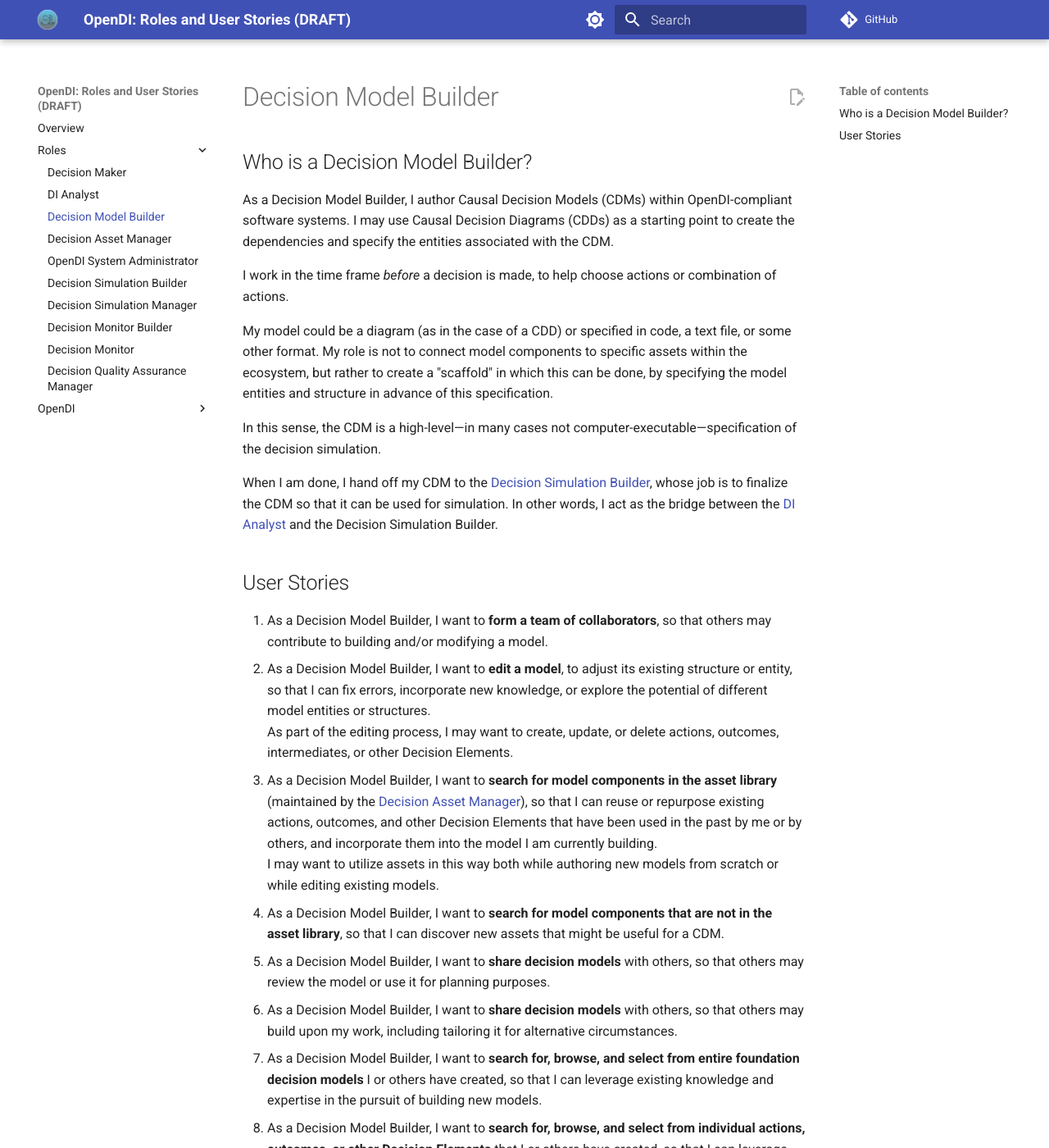
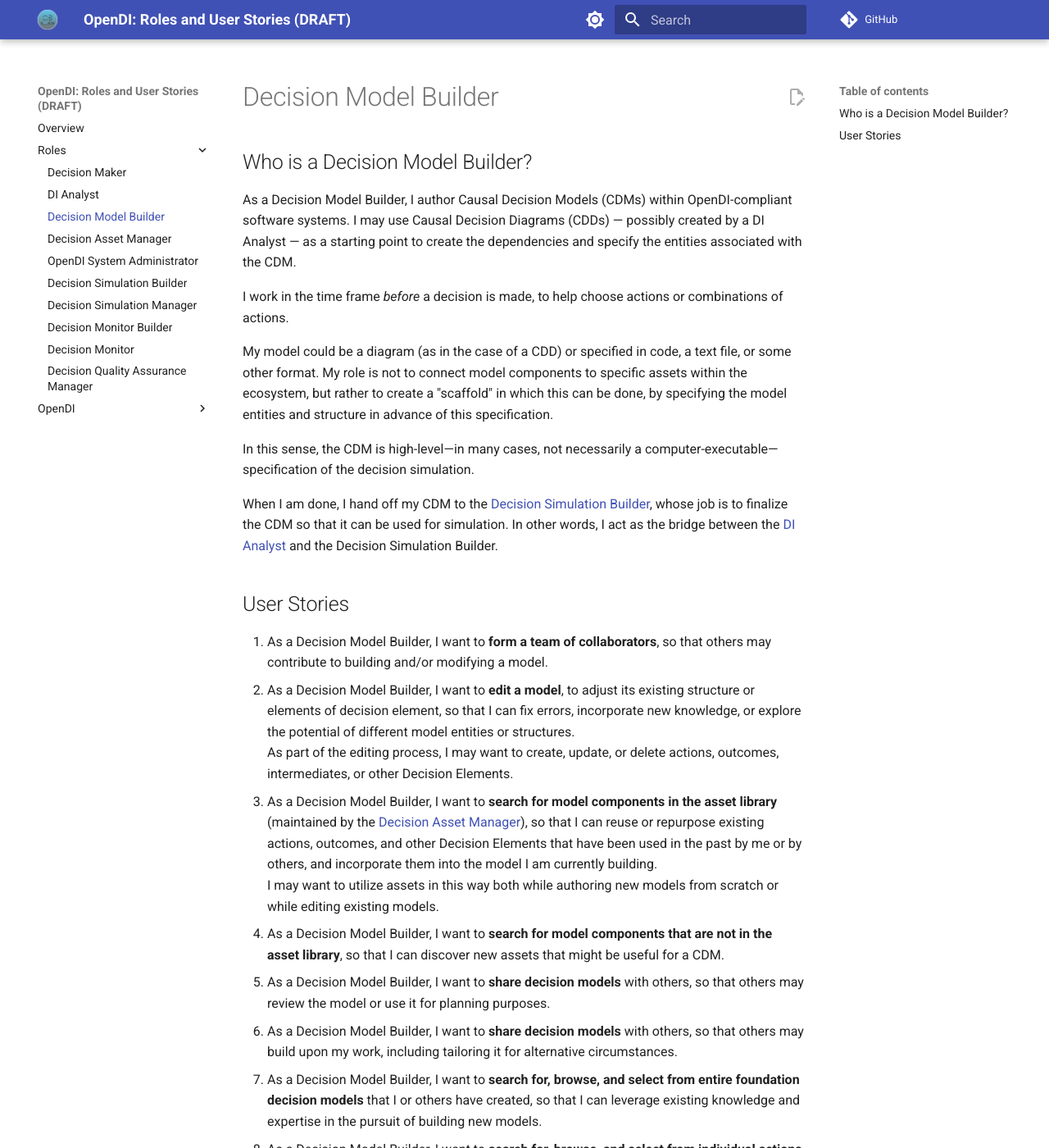
Before and after one commit to opendi-org/roles-user-stories, an MkDocs documentation site: the page built from docs/Roles/Decision Model Builder.md, in a window 1280 px wide and 1400 px high. Shown: the whole window at 82% size. Built offline with MkDocs 1.6.1 and Material for MkDocs 9.7.7, drawn with Linux system fonts in a browser that asks for light colours; comment, search, counter and statistics services are not loaded.

Commit message:
Updates to d model builder

```diff
--- a/docs/Roles/Decision Model Builder.md
+++ b/docs/Roles/Decision Model Builder.md
@@ -2,27 +2,27 @@
 
 ## Who is a Decision Model Builder?
 
-As a Decision Model Builder, I author Causal Decision Models (CDMs) within OpenDI-compliant software systems. I may use Causal Decision Diagrams (CDDs) as a starting point to create the dependencies and specify the entities associated with the CDM.
+As a Decision Model Builder, I author Causal Decision Models (CDMs) within OpenDI-compliant software systems. I may use Causal Decision Diagrams (CDDs) &mdash; possibly created by a DI Analyst &mdash; as a starting point to create the dependencies and specify the entities associated with the CDM.
 
-I work in the time frame *before* a decision is made, to help choose actions or combination of actions.
+I work in the time frame *before* a decision is made, to help choose actions or combinations of actions.
 
 My model could be a diagram (as in the case of a CDD) or specified in code, a text file, or some other format. My role is not to connect model components to specific assets within the ecosystem, but rather to create a "scaffold" in which this can be done, by specifying the model entities and structure in advance of this specification.
 
-In this sense, the CDM is a high-level—in many cases not computer-executable—specification of the decision simulation.
+In this sense, the CDM is high-level—in many cases, not necessarily a computer-executable—specification of the decision simulation.
 
 When I am done, I hand off my CDM to the [Decision Simulation Builder](./Decision%20Simulation%20Builder.md), whose job is to finalize the CDM so that it can be used for simulation.  In other words, I act as the bridge between the [DI Analyst](./DI%20Analyst.md) and the Decision Simulation Builder.
 
 ## User Stories
 
 1. As a Decision Model Builder, I want to **form a team of collaborators**, so that others may contribute to building and/or modifying a model.
-2. As a Decision Model Builder, I want to **edit a model**, to adjust its existing structure or entity, so that I can fix errors, incorporate new knowledge, or explore the potential of different model entities or structures.
+2. As a Decision Model Builder, I want to **edit a model**, to adjust its existing structure or elements of decision element, so that I can fix errors, incorporate new knowledge, or explore the potential of different model entities or structures.
    As part of the editing process, I may want to create, update, or delete actions, outcomes, intermediates, or other Decision Elements.
 3. As a Decision Model Builder, I want to **search for model components in the asset library** (maintained by the [Decision Asset Manager](./Decision%20Asset%20Manager.md)), so that I can reuse or repurpose existing actions, outcomes, and other Decision Elements that have been used in the past by me or by others, and incorporate them into the model I am currently building.
    I may want to utilize assets in this way both while authoring new models from scratch or while editing existing models.
 4. As a Decision Model Builder, I want to **search for model components that are not in the asset library**, so that I can discover new assets that might be useful for a CDM.
 5. As a Decision Model Builder, I want to **share decision models** with others, so that others may review the model or use it for planning purposes.
 6. As a Decision Model Builder, I want to **share decision models** with others, so that others may build upon my work, including tailoring it for alternative circumstances.
-7. As a Decision Model Builder, I want to **search for, browse, and select from entire foundation decision models** I or others have created, so that I can leverage existing knowledge and expertise in the pursuit of building new models.
+7. As a Decision Model Builder, I want to **search for, browse, and select from entire foundation decision models** that I or others have created, so that I can leverage existing knowledge and expertise in the pursuit of building new models.
 8. As a Decision Model Builder, I want to **search for, browse, and select from individual actions, outcomes, or other Decision Elements** that I or others have created, so that I can leverage existing knowledge and expertise in the pursuit of building new models.
 9. As a Decision Model Builder, I want to **copy a foundation decision model**, so that I am able to make changes to existing models that I or others have authored while preserving the previous version of a model.
    This will enable me to adapt and customize a model for use by others.
```
Also changed, not shown: index.md (+1 -1 lines).
